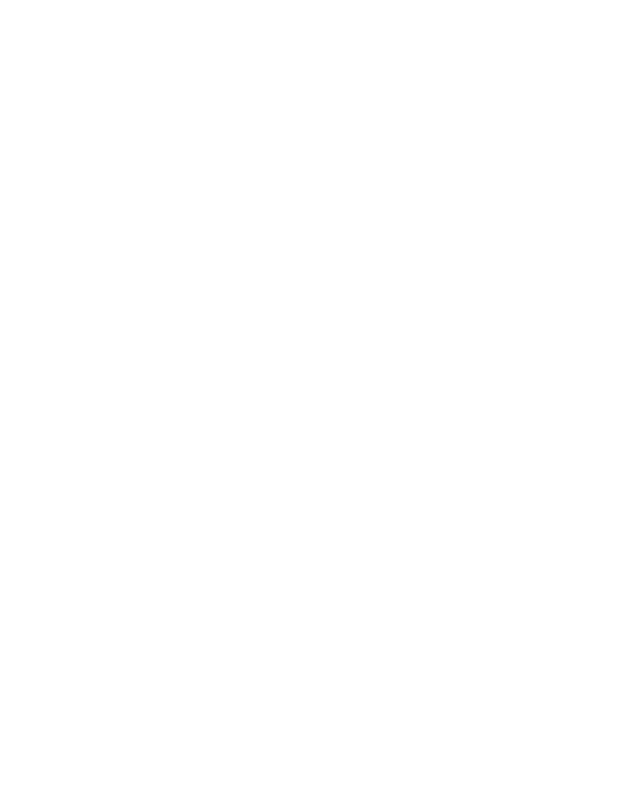
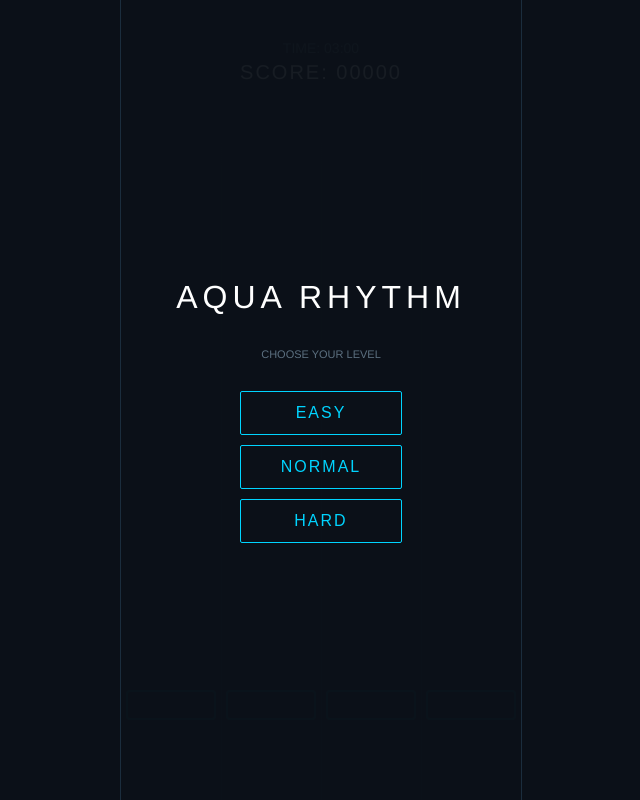
Before and after one commit to chr7281242/game1.music, a plain HTML site: page index.html in a window 1280 px wide. Shown: the whole page, without its empty margins (319-959 px from the left). Drawn offline with Linux system fonts and the light colour scheme.

Commit message:
Update index.html

```diff
--- a/index.html
+++ b/index.html
@@ -1,3 +1,135 @@
+<!DOCTYPE html>
+<html lang="ja">
+<head>
+    <meta charset="UTF-8">
+    <meta name="viewport" content="width=device-width, initial-scale=1.0, maximum-scale=1.0, user-scalable=no">
+    <title>Aqua Rhythm - Target Box Edition</title>
+    <style>
+        :root {
+            --bg-color: #0b1018;
+            --lane-color: #0d1a26;
+            --line-color: #1b2d3d;
+            --note-color: #e0f7fa;
+            --note-glow: #00d4ff;
+            --highlight: #00fff2;
+        }
+
+        body {
+            margin: 0; padding: 0; background-color: var(--bg-color); color: white;
+            font-family: 'Helvetica Neue', Arial, sans-serif; overflow: hidden;
+            display: flex; justify-content: center; align-items: center; height: 100vh;
+            touch-action: none;
+        }
+
+        #game-container {
+            position: relative; width: 100%; max-width: 400px; height: 100%;
+            background: var(--lane-color); border-left: 1px solid var(--line-color);
+            border-right: 1px solid var(--line-color); overflow: hidden;
+        }
+
+        /* UI */
+        #ui {
+            position: absolute; top: 40px; width: 100%; text-align: center;
+            pointer-events: none; z-index: 100;
+        }
+        #timer { font-size: 14px; color: #5c7080; margin-bottom: 5px; }
+        #score { font-size: 20px; font-weight: 200; letter-spacing: 2px; }
+        #combo { font-size: 32px; font-weight: bold; color: var(--note-glow); height: 40px; }
+        #message { font-style: italic; font-weight: bold; height: 20px; text-shadow: 0 0 10px rgba(255,255,255,0.5); }
+
+        /* 判定エリア：四角い枠に変更 */
+        .judge-boxes {
+            position: absolute; bottom: 80px; width: 100%; height: 30px;
+            display: flex; z-index: 50; pointer-events: none;
+        }
+        .target-box {
+            flex: 1; margin: 0 5px; border: 2px solid rgba(0, 212, 255, 0.3);
+            border-radius: 4px; box-sizing: border-box; transition: 0.1s;
+        }
+        /* 押した時やノーツが重なった時の強調 */
+        .target-box.active {
+            border-color: var(--highlight);
+            background: rgba(0, 255, 242, 0.15);
+            box-shadow: 0 0 15px var(--highlight);
+        }
+
+        .lane-border {
+            position: absolute; top: 0; width: 1px; height: 100%;
+            background: linear-gradient(to bottom, transparent, var(--line-color)); z-index: 1;
+        }
+
+        .note, .long-note {
+            position: absolute; width: calc(25% - 10px); left: 5px; /* 枠に合わせる */
+            background: var(--note-color); border-radius: 2px;
+            box-shadow: 0 0 12px var(--note-glow), 0 0 4px #fff; z-index: 10;
+        }
+        .long-note { background: linear-gradient(to bottom, var(--note-color), rgba(0, 212, 255, 0.4)); }
+
+        .tap-zone { position: absolute; bottom: 0; width: 25%; height: 150px; z-index: 60; }
+
+        /* スクリーン */
+        .overlay {
+            position: absolute; top: 0; left: 0; width: 100%; height: 100%;
+            background: rgba(11, 16, 24, 0.95); display: flex; flex-direction: column;
+            justify-content: center; align-items: center; z-index: 1000; text-align: center;
+        }
+        .btn-group { display: flex; flex-direction: column; gap: 10px; margin-top: 20px; }
+        button {
+            padding: 12px 40px; font-size: 16px; background: transparent;
+            color: var(--note-glow); border: 1px solid var(--note-glow);
+            border-radius: 2px; cursor: pointer; letter-spacing: 2px; transition: 0.2s;
+        }
+        button:hover { background: rgba(0, 212, 255, 0.1); box-shadow: 0 0 10px var(--note-glow); }
+        #rank { font-size: 64px; text-shadow: 0 0 20px var(--note-glow); margin: 5px 0; }
+    </style>
+</head>
+<body>
+
+<div id="game-container">
+    <div id="ui">
+        <div id="timer">TIME: 03:00</div>
+        <div id="score">SCORE: 00000</div>
+        <div id="combo"></div>
+        <div id="message"></div>
+    </div>
+
+    <div class="judge-boxes">
+        <div id="box-0" class="target-box"></div>
+        <div id="box-1" class="target-box"></div>
+        <div id="box-2" class="target-box"></div>
+        <div id="box-3" class="target-box"></div>
+    </div>
+
+    <div class="lane-border" style="left: 25%;"></div>
+    <div class="lane-border" style="left: 50%;"></div>
+    <div class="lane-border" style="left: 75%;"></div>
+
+    <div class="tap-zone" style="left: 0%;" onmousedown="handleStart(0)" onmouseup="handleEnd(0)" ontouchstart="handleStart(0)" ontouchend="handleEnd(0)"></div>
+    <div class="tap-zone" style="left: 25%;" onmousedown="handleStart(1)" onmouseup="handleEnd(1)" ontouchstart="handleStart(1)" ontouchend="handleEnd(1)"></div>
+    <div class="tap-zone" style="left: 50%;" onmousedown="handleStart(2)" onmouseup="handleEnd(2)" ontouchstart="handleStart(2)" ontouchend="handleEnd(2)"></div>
+    <div class="tap-zone" style="left: 75%;" onmousedown="handleStart(3)" onmouseup="handleEnd(3)" ontouchstart="handleStart(3)" ontouchend="handleEnd(3)"></div>
+
+    <div id="start-screen" class="overlay">
+        <h1 style="font-weight: 200; letter-spacing: 5px;">AQUA RHYTHM</h1>
+        <p style="font-size: 11px; color: #5c7080;">CHOOSE YOUR LEVEL</p>
+        <div class="btn-group">
+            <button onclick="startGame('EASY')">EASY</button>
+            <button onclick="startGame('NORMAL')">NORMAL</button>
+            <button onclick="startGame('HARD')">HARD</button>
+        </div>
+    </div>
+
+    <div id="result-screen" class="overlay" style="display: none;">
+        <h2 id="res-diff-name">FINISH</h2>
+        <div id="rank">A</div>
+        <div class="stat-label">FINAL SCORE</div>
+        <div id="final-score" class="stat-value">0</div>
+        <div class="stat-label">MAX COMBO</div>
+        <div id="max-combo" class="stat-value">0</div>
+        <button onclick="location.reload()">RETRY</button>
+    </div>
+</div>
+
 <script>
     const container = document.getElementById('game-container');
     const timerEl = document.getElementById('timer');
@@ -8,10 +140,6 @@
     let score = 0, combo = 0, maxCombo = 0, timeLeft = 180;
     let notes = [], gameActive = false, isPressing = [false, false, false, false];
     let diffSetting = { speed: 6, interval: 600, longProb: 0.1 };
-
-    // 追加：各レーンが「いつまで占有されているか」を記録する
-    let laneBusyUntil = [0, 0, 0, 0];
-
     const laneKeys = ['d', 'f', 'j', 'k'];
     const judgeY = window.innerHeight - 80;
 
@@ -26,39 +154,30 @@
         requestAnimationFrame(update);
     }
 
+    function startTimer() {
+        const timerInterval = setInterval(() => {
+            if (!gameActive) { clearInterval(timerInterval); return; }
+            timeLeft--;
+            let mins = Math.floor(timeLeft / 60);
+            let secs = timeLeft % 60;
+            timerEl.innerText = `TIME: ${mins.toString().padStart(2,'0')}:${secs.toString().padStart(2,'0')}`;
+            if (timeLeft <= 0) endGame();
+        }, 1000);
+    }
+
     function spawnManager() {
         if (!gameActive) return;
-
-        // 空いているレーンを探す
-        let availableLanes = [];
-        const now = Date.now();
-        for(let i=0; i<4; i++) {
-            if (laneBusyUntil[i] < now) availableLanes.push(i);
-        }
-
-        if (availableLanes.length > 0) {
-            const lane = availableLanes[Math.floor(Math.random() * availableLanes.length)];
-            const isLong = Math.random() < diffSetting.longProb;
-            const length = isLong ? 150 + Math.random() * 200 : 15;
-
-            // 重要：そのレーンが次に使えるようになる時間を計算（ノーツが通り過ぎるまで予約）
-            // ノーツの長さ ＋ 安全な間隔（200ms程度）
-            const travelTime = (window.innerHeight / diffSetting.speed) * 16.6; // およその到達時間
-            laneBusyUntil[lane] = now + (isLong ? 800 : 300);
-
-            createNote(lane, isLong, length);
-        }
-
+        const lane = Math.floor(Math.random() * 4);
+        const isLong = Math.random() < diffSetting.longProb;
+        createNote(lane, isLong, isLong ? 150 + Math.random() * 200 : 15);
         let interval = Math.max(100, diffSetting.interval - (score / 300));
         setTimeout(spawnManager, interval + Math.random() * 200);
     }
 
-    // --- 以下、以前の関数と同じ（createNote, update, handleStart, handleEnd, etc...） ---
-    // ※ 変更がないため、以前のコードの続きとしてお使いいただけます。
-
     function createNote(lane, isLong, length) {
         const note = document.createElement('div');
         note.className = isLong ? 'long-note' : 'note';
+        // 各レーン内の左右マージンを考慮して配置
         note.style.left = `calc(${lane * 25}% + 5px)`;
         note.style.width = `calc(25% - 10px)`;
         note.style.height = length + 'px';
@@ -74,6 +193,7 @@
             n.y += diffSetting.speed;
             n.el.style.top = n.y + 'px';
 
+            // 画面外ミス判定
             if (n.y > window.innerHeight) {
                 if (!n.hit && !n.completed) { combo = 0; showMessage("MISS", "#5c7080"); }
                 container.removeChild(n.el);
@@ -87,8 +207,7 @@
     function handleStart(lane) {
         if (!gameActive) return;
         isPressing[lane] = true;
-        const box = document.getElementById(`box-${lane}`);
-        if(box) box.classList.add('active');
+        document.getElementById(`box-${lane}`).classList.add('active');
 
         const target = notes.find(n => n.lane === lane && !n.hit && Math.abs((n.y + n.height) - judgeY) < 70);
         if (target) {
@@ -102,8 +221,7 @@
 
     function handleEnd(lane) {
         isPressing[lane] = false;
-        const box = document.getElementById(`box-${lane}`);
-        if(box) box.classList.remove('active');
+        document.getElementById(`box-${lane}`).classList.remove('active');
 
         const target = notes.find(n => n.lane === lane && n.isLong && n.hit && !n.completed);
         if (target) {
@@ -111,17 +229,6 @@
             target.el.style.opacity = '0.3';
             if (Math.abs(target.y - judgeY) < 60) { score += 100; showMessage("NICE!", "#00fff2"); }
         }
-    }
-
-    function startTimer() {
-        const timerInterval = setInterval(() => {
-            if (!gameActive) { clearInterval(timerInterval); return; }
-            timeLeft--;
-            let mins = Math.floor(timeLeft / 60);
-            let secs = timeLeft % 60;
-            timerEl.innerText = `TIME: ${mins.toString().padStart(2,'0')}:${secs.toString().padStart(2,'0')}`;
-            if (timeLeft <= 0) endGame();
-        }, 1000);
     }
 
     function endGame() {
@@ -153,3 +260,6 @@
         if (idx !== -1) handleEnd(idx);
     });
 </script>
+
+</body>
+</html>
```
